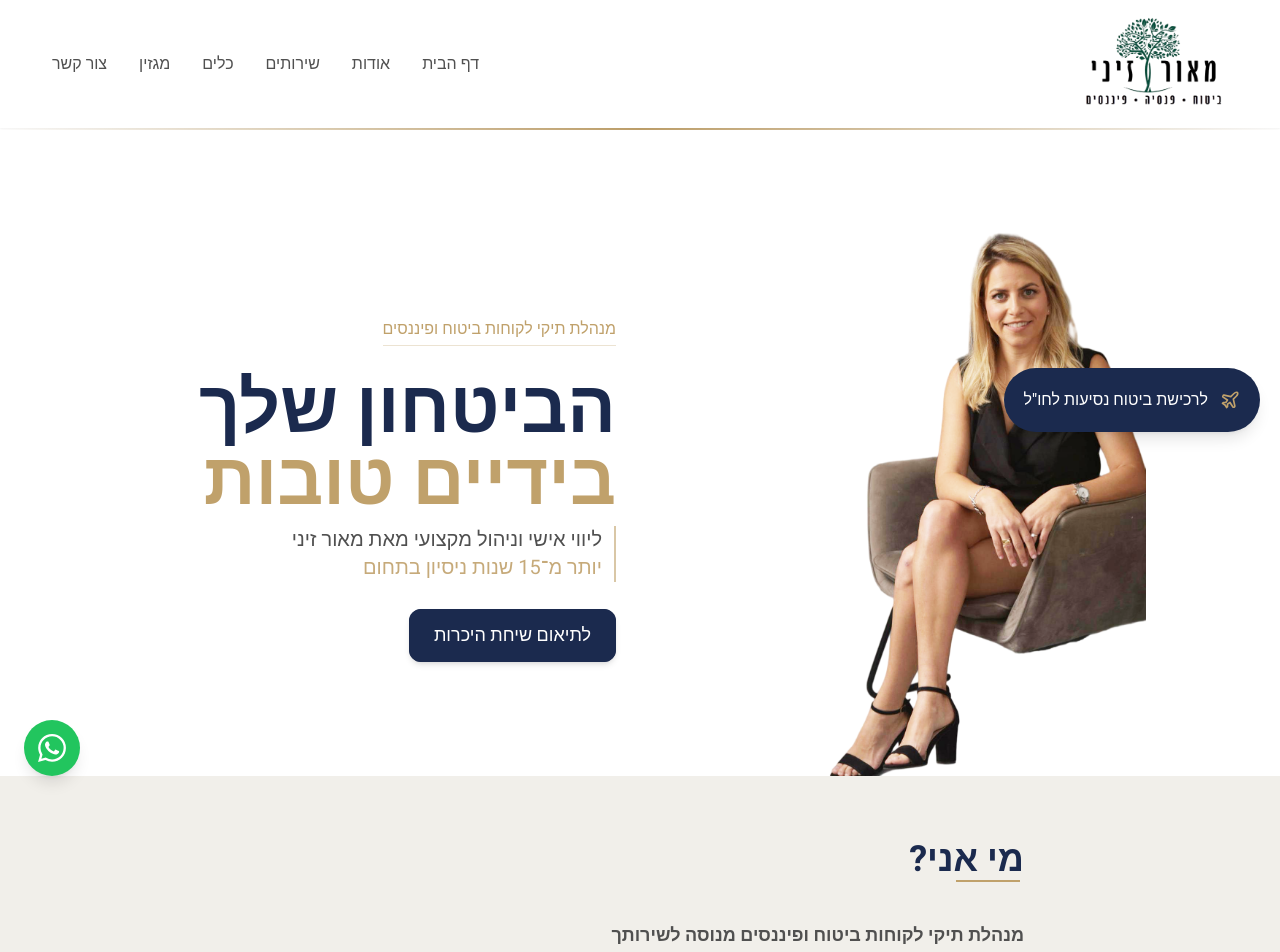
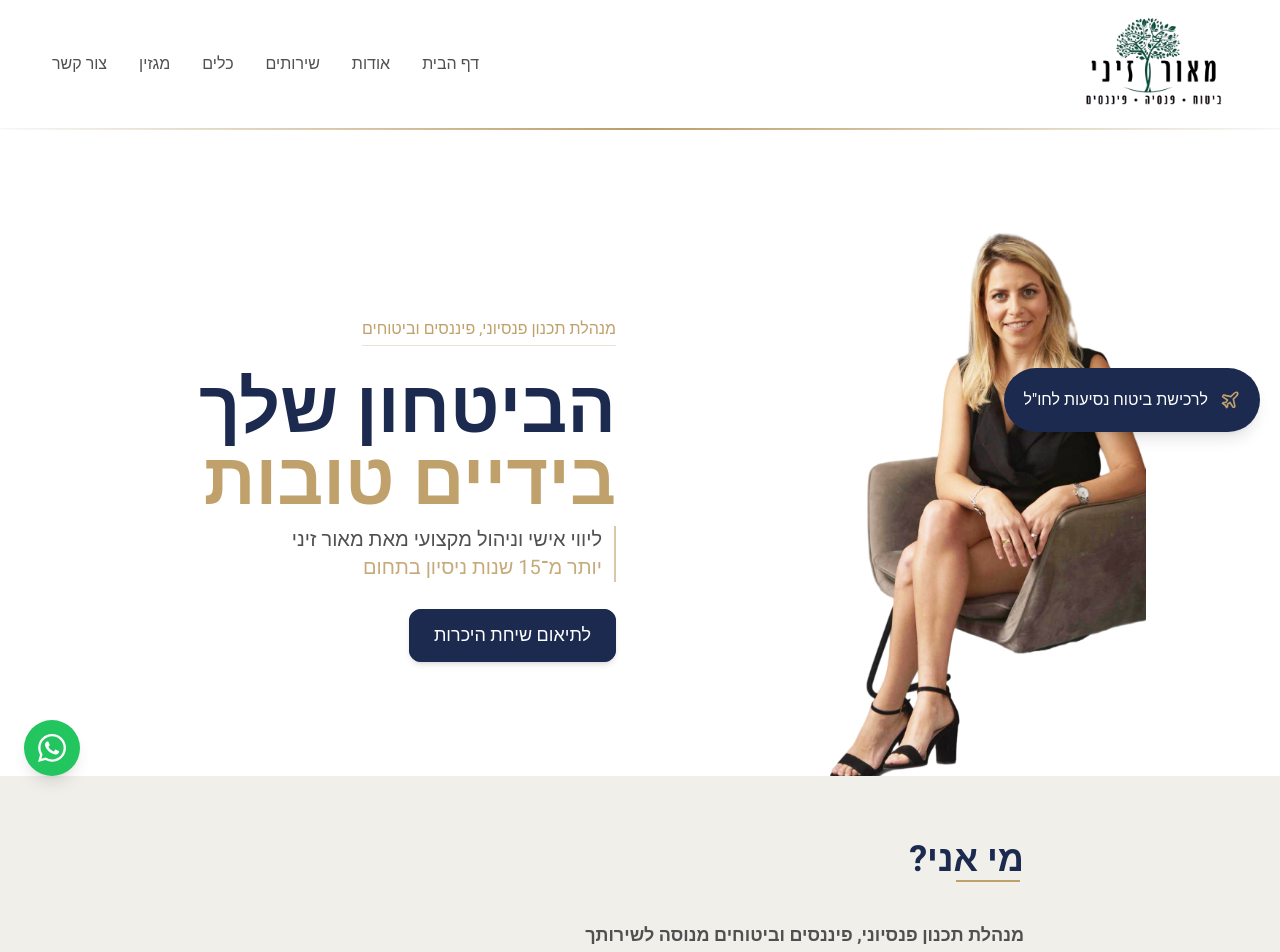
Before and after one commit to Idosegev23/maorZiniWebsite, a Next.js app: page / in a window 1280 px wide. Shown: the top 952 px of the page. Built offline with nearby package versions, Linux system fonts and the light colour scheme.

Commit message:
שינוי נתון גמל להשקעה

```diff
--- a/src/app/contact/page.tsx
+++ b/src/app/contact/page.tsx
@@ -4,7 +4,7 @@ import { MapPin, Phone, Mail, Clock } from 'lucide-react';
 
 export const metadata = {
   title: 'צור קשר | מאור זיני - ביטוח ופיננסים',
-  description: 'צרו קשר עם מאור זיני, מנהלת תיקי לקוחות ביטוח ופיננסים מוסמכת. השאירו פרטים לחזרה או התקשרו ישירות לתיאום פגישת ייעוץ.',
+  description: 'צרו קשר עם מאור זיני, מנהלת תכנון פנסיוני, פיננסים וביטוחים מוסמכת. השאירו פרטים לחזרה או התקשרו ישירות לתיאום פגישת ייעוץ.',
 };
 
 const ContactPage = () => {
--- a/src/components/home/AboutSection.tsx
+++ b/src/components/home/AboutSection.tsx
@@ -9,7 +9,7 @@ const AboutSection = () => {
         <div className="max-w-3xl mx-auto animate-fadeIn">
           <SectionTitle
             title="מי אני?"
-            subtitle="מנהלת תיקי לקוחות ביטוח ופיננסים מנוסה לשירותך"
+            subtitle="מנהלת תכנון פנסיוני, פיננסים וביטוחים מנוסה לשירותך"
             showUnderline
             rightAligned
             boldSubtitle
--- a/src/components/home/HeroSection.tsx
+++ b/src/components/home/HeroSection.tsx
@@ -26,7 +26,7 @@ const HeroSection = () => {
           {/* תוכן טקסט */}
           <div className="md:order-2 order-1 text-right space-y-5 md:space-y-6 animate-slideUp">
             <div>
-              <span className="inline-block text-brandGold border-b border-brandGold/30 pb-1 mb-1">מנהלת תיקי לקוחות ביטוח ופיננסים</span>
+              <span className="inline-block text-brandGold border-b border-brandGold/30 pb-1 mb-1">מנהלת תכנון פנסיוני, פיננסים וביטוחים</span>
             </div>
 
             <div className="space-y-2">
```
